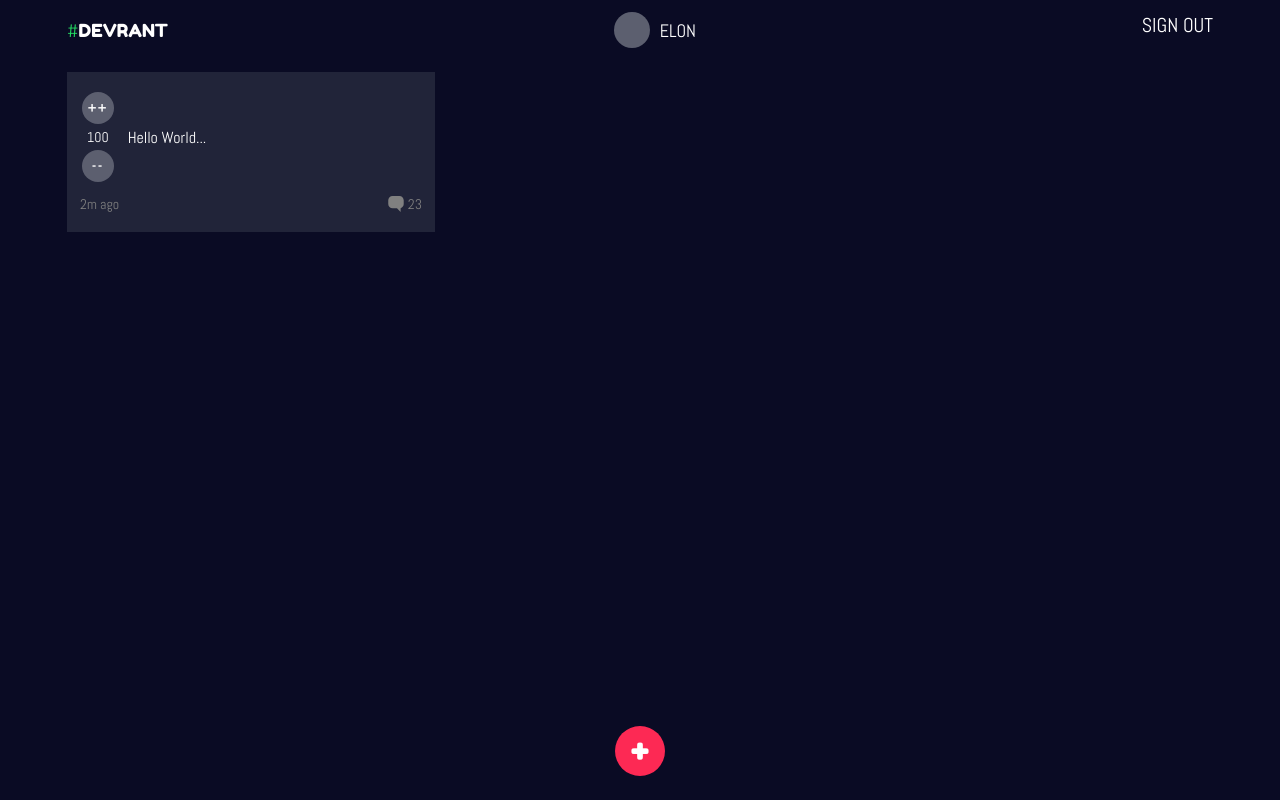
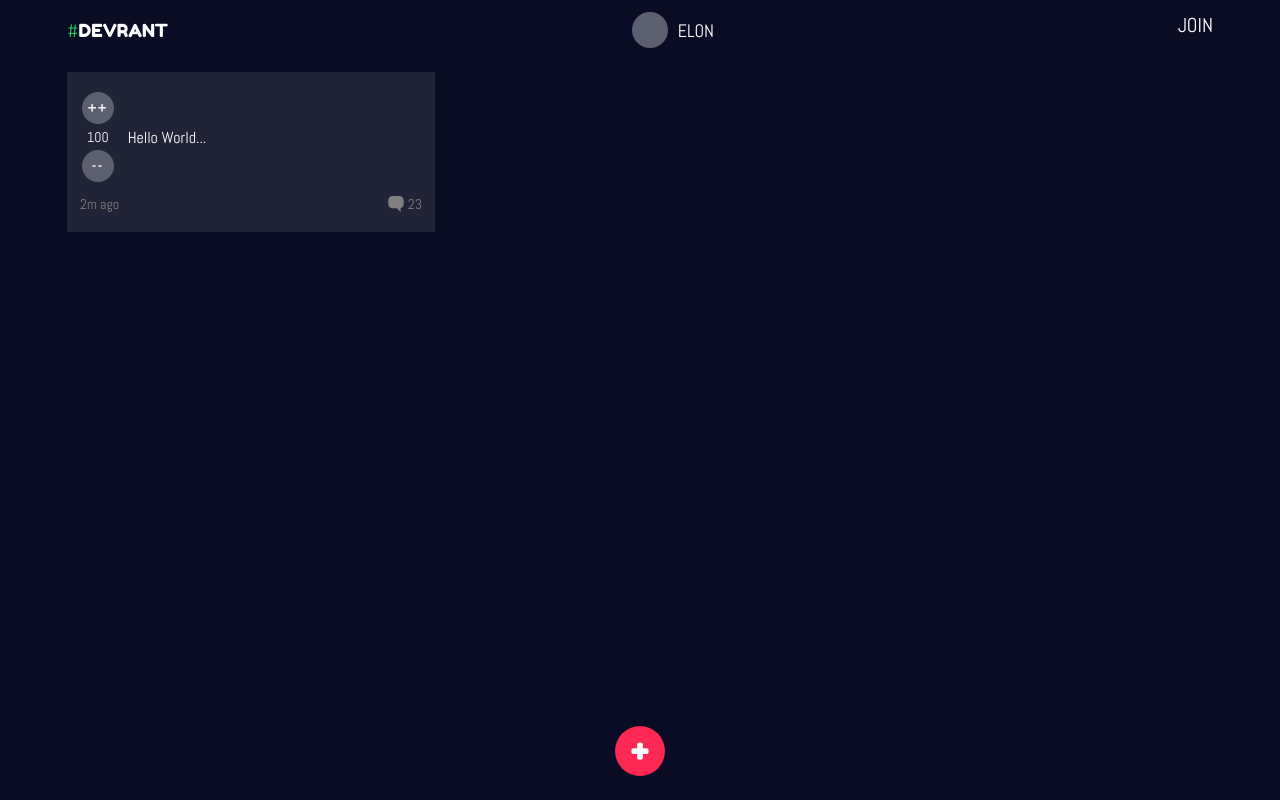
Before and after one commit to buwaneka1/no-chance, a React (Create React App) app in the folder react/: page / in a window 1280 px wide. Built offline with nearby package versions, Linux system fonts and the light colour scheme.

Commit message:
react-12

```diff
--- a/react/src/components/Header.js
+++ b/react/src/components/Header.js
@@ -20,7 +20,8 @@ class Header extends Component {
                     </div>
 
                     <div className="join">
-                        <span>Sign Out</span>
+                        <span>Join</span>
+                        {/* <span>Sign Out</span> */}
                     </div>
                 </div>
             </section>
```
